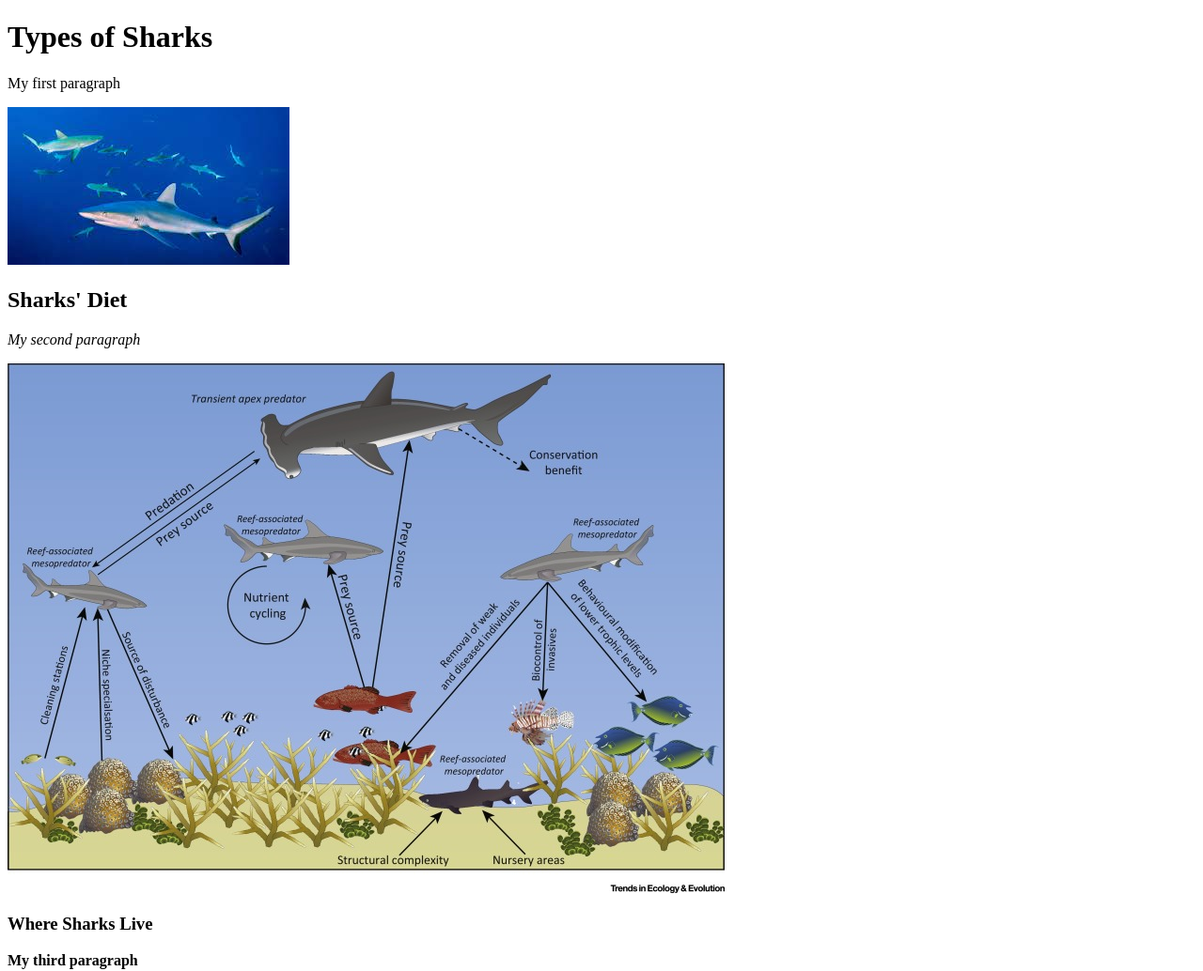
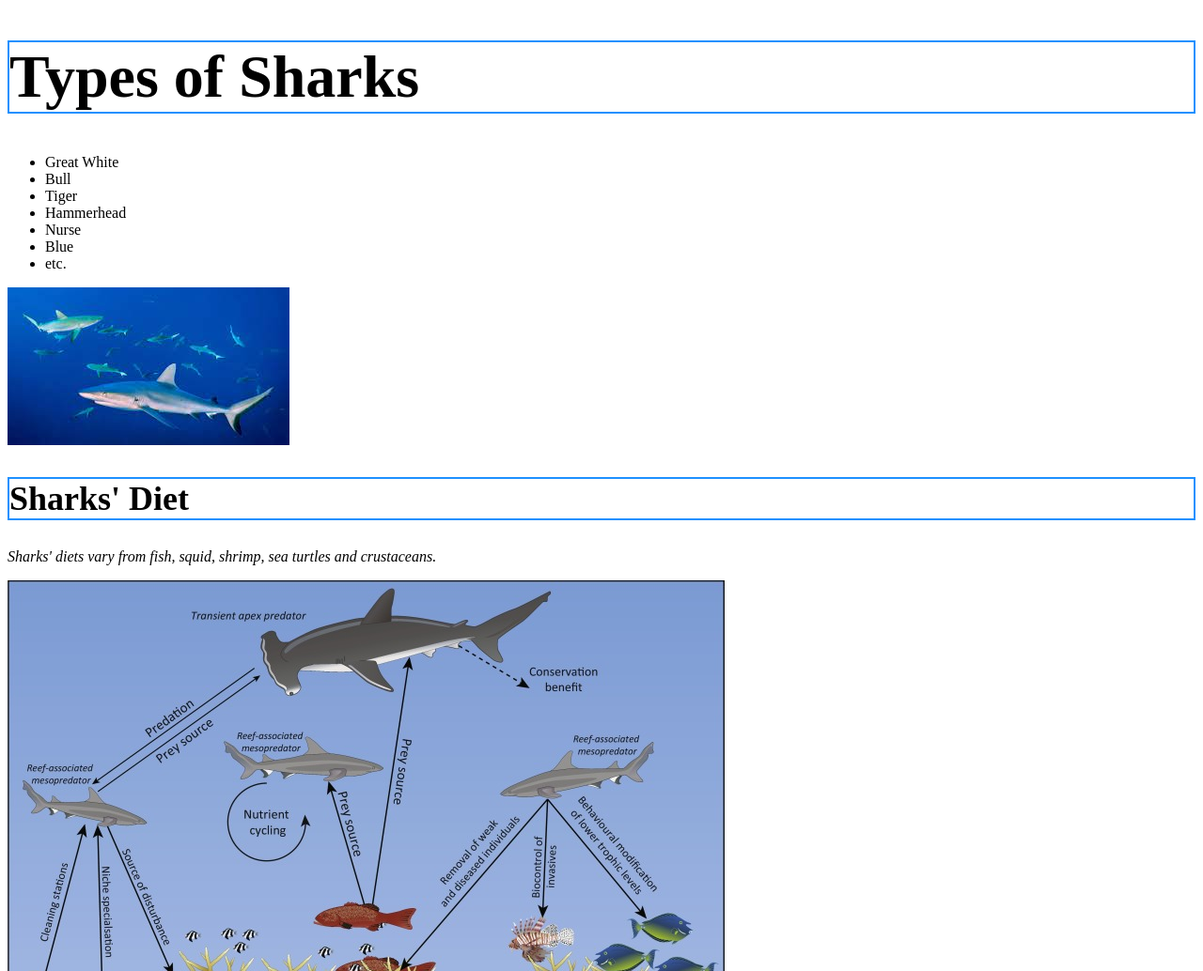
Before and after one commit to mbuendiasanchez/html-1, a plain HTML site: page index.html in a window 1280 px wide. Shown: the top 1034 px of the page at 94% size. Drawn offline with Linux system fonts and the light colour scheme.

Commit message:
added info

```diff
--- a/index.html
+++ b/index.html
@@ -6,14 +6,22 @@
 </head>
 
 <body>
-	<h1><b><style="border: 2px solid DodgerBlue;">Types of Sharks</b></h1>
-<p>My first paragraph</p>
+	<h1><b><h1 style="border: 2px solid DodgerBlue;">Types of Sharks</h1></b></h1>
+<ul>
+  <li>Great White</li>
+  <li>Bull</li>
+  <li>Tiger</li>
+   <li>Hammerhead</li>
+    <li>Nurse</li>
+     <li>Blue</li>
+      <li>etc.</li>
+</ul>
 	<img src="sharks.jpg">
-	<h2><b><style="border: 2px solid DodgerBlue;">Sharks' Diet</b></h2>
-<p><i> My second paragraph</i></p>
-<img src="shark food chain.jpg" width="763" height="564" alt=""/><b>
-		<h3> <style="border: 2px solid DodgerBlue;">Where Sharks Live</b></h3>
-<p><strong>My third paragraph</strong></p>
+	<h2><b><h2 style="border: 2px solid DodgerBlue;">Sharks' Diet</h2></b></h2>
+<p><i> Sharks' diets vary from fish, squid, shrimp, sea turtles and crustaceans.</i></p>
+<img src="shark food chain.jpg" width="763" height="564" alt=""/>
+		<h3 style="border: 2px solid DodgerBlue;"><i>Where Sharks Live</i></h3>
+<p><strong>Sharks can be found in ocean habitats.</strong></p>
 <img src="shark habitat.jpg" width="2048" height="1367" alt=""/>
 </body>
 </html>
```
